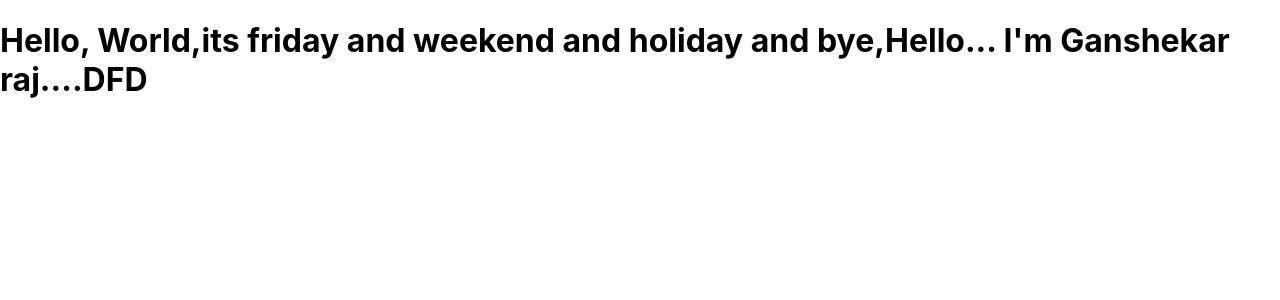
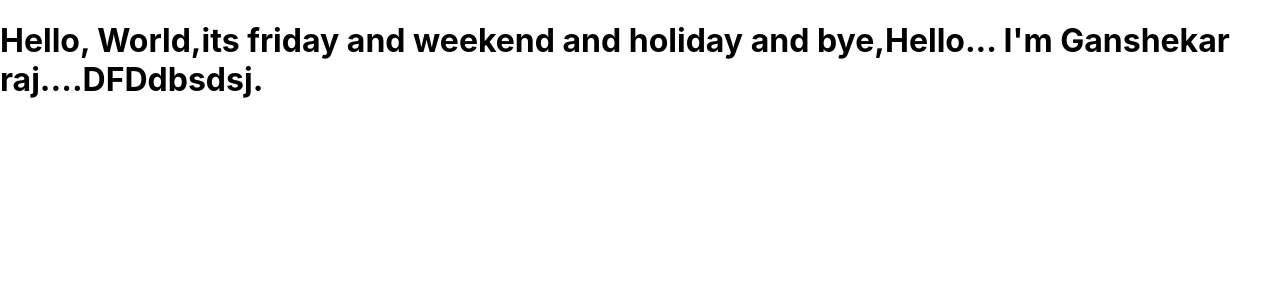
Before and after one commit to raajh/my-hello-react-app, a React (Create React App) app: page / in a window 1280 px wide. Shown: the top 300 px of the page. Built offline with nearby package versions, Linux system fonts and the light colour scheme.

Commit message:
Updated App.js with new greeting message

```diff
--- a/src/App.js
+++ b/src/App.js
@@ -4,7 +4,7 @@ function App() {
   return (
     <div>
       <h1>Hello, World,its friday and weekend and holiday and bye,Hello...
-        I'm Ganshekar raj....DFD
+        I'm Ganshekar raj....DFDdbsdsj.
 
       </h1>
     </div>
```
